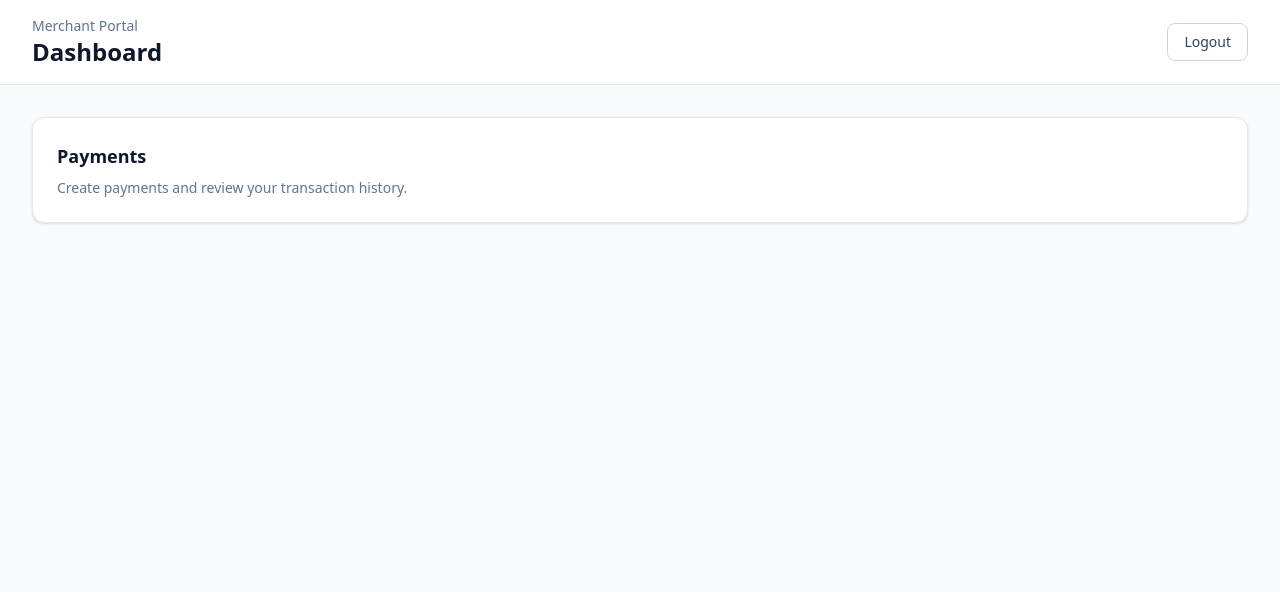
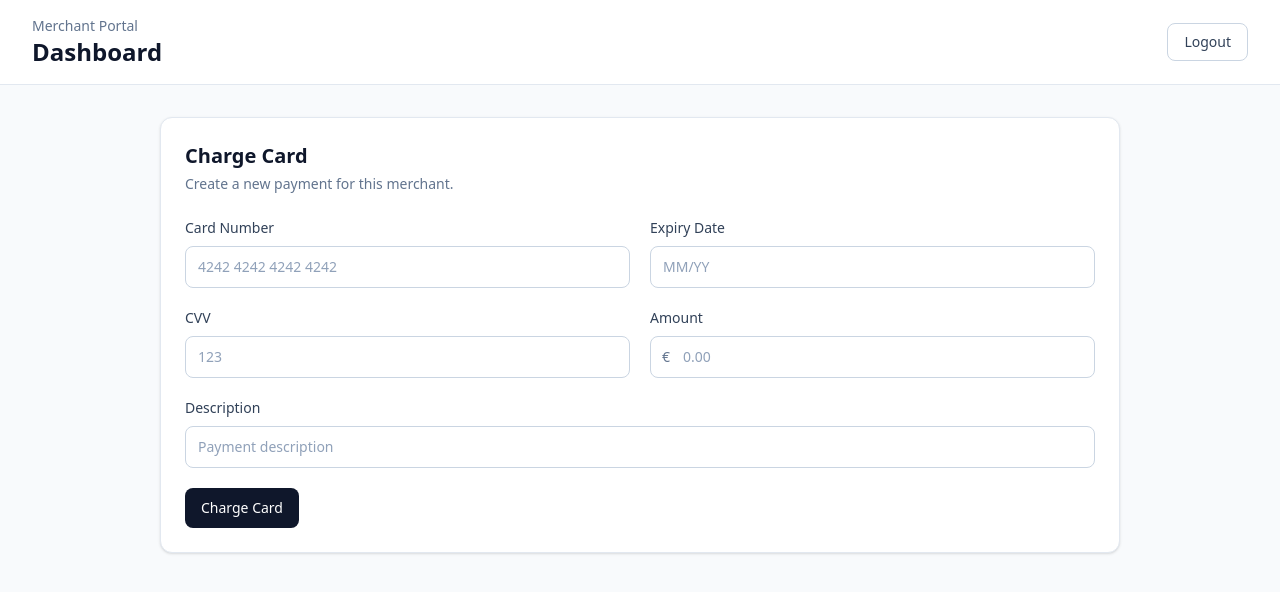
Before and after one commit to Fabio-Saraseli/merchant-payment-app, a React (Vite) app in the folder frontend/: page /dashboard in a window 1280 px wide. Shown: the top 592 px of the page. Built offline with nearby package versions, Linux system fonts and the light colour scheme; sample sign-in values are in the browser's storage.

Commit message:
add basic payment form

```diff
--- /dev/null
+++ b/frontend/src/components/PaymentForm.tsx
@@ -0,0 +1,146 @@
+import { useState } from "react";
+
+function PaymentForm() {
+  const [amount, setAmount] = useState("");
+  const [description, setDescription] = useState("");
+  const [cardNumber, setCardNumber] = useState("");
+  const [expiry, setExpiry] = useState("");
+  const [cvv, setCvv] = useState("");
+
+  const handleSubmit = (event: React.FormEvent<HTMLFormElement>) => {
+    event.preventDefault();
+
+    // TODO: need to submit form data to BE
+  };
+
+  return (
+    <section className="rounded-xl border border-slate-200 bg-white p-5 shadow-sm sm:p-6">
+      <div className="text-left">
+        <h2 className="text-lg font-semibold text-slate-900 sm:text-xl">
+          Charge Card
+        </h2>
+
+        <p className="mt-1 text-sm text-slate-500">
+          Create a new payment for this merchant.
+        </p>
+      </div>
+
+      <form onSubmit={handleSubmit} className="mt-6 space-y-5">
+        <div className="grid grid-cols-1 gap-5 sm:grid-cols-2">
+          <div className="text-left">
+            <label
+              htmlFor="cardNumber"
+              className="mb-2 block text-sm font-medium text-slate-700"
+            >
+              Card Number
+            </label>
+
+            <input
+              id="cardNumber"
+              type="text"
+              inputMode="numeric"
+              autoComplete="cc-number"
+              value={cardNumber}
+              onChange={(event) => setCardNumber(event.target.value)}
+              placeholder="4242 4242 4242 4242"
+              className="w-full rounded-lg border border-slate-300 px-3 py-2.5 text-sm text-slate-900 outline-none transition placeholder:text-slate-400 focus:border-slate-500"
+            />
+          </div>
+
+          <div className="text-left">
+            <label
+              htmlFor="expiry"
+              className="mb-2 block text-sm font-medium text-slate-700"
+            >
+              Expiry Date
+            </label>
+
+            <input
+              id="expiry"
+              type="text"
+              inputMode="numeric"
+              autoComplete="cc-exp"
+              value={expiry}
+              onChange={(event) => setExpiry(event.target.value)}
+              placeholder="MM/YY"
+              className="w-full rounded-lg border border-slate-300 px-3 py-2.5 text-sm text-slate-900 outline-none transition placeholder:text-slate-400 focus:border-slate-500"
+            />
+          </div>
+
+          <div className="text-left">
+            <label
+              htmlFor="cvv"
+              className="mb-2 block text-sm font-medium text-slate-700"
+            >
+              CVV
+            </label>
+
+            <input
+              id="cvv"
+              type="password"
+              inputMode="numeric"
+              autoComplete="cc-csc"
+              value={cvv}
+              onChange={(event) => setCvv(event.target.value)}
+              placeholder="123"
+              className="w-full rounded-lg border border-slate-300 px-3 py-2.5 text-sm text-slate-900 outline-none transition placeholder:text-slate-400 focus:border-slate-500"
+            />
+          </div>
+
+          <div className="text-left">
+            <label
+              htmlFor="amount"
+              className="mb-2 block text-sm font-medium text-slate-700"
+            >
+              Amount
+            </label>
+
+            <div className="relative">
+              <span className="absolute left-3 top-1/2 -translate-y-1/2 text-sm text-slate-500">
+                €
+              </span>
+
+              <input
+                id="amount"
+                type="number"
+                min="0"
+                step="0.01"
+                value={amount}
+                onChange={(event) => setAmount(event.target.value)}
+                placeholder="0.00"
+                className="w-full rounded-lg border border-slate-300 py-2.5 pl-8 pr-3 text-sm text-slate-900 outline-none transition placeholder:text-slate-400 focus:border-slate-500"
+              />
+            </div>
+          </div>
+        </div>
+
+        <div className="text-left">
+          <label
+            htmlFor="description"
+            className="mb-2 block text-sm font-medium text-slate-700"
+          >
+            Description
+          </label>
+
+          <input
+            id="description"
+            type="text"
+            value={description}
+            onChange={(event) => setDescription(event.target.value)}
+            placeholder="Payment description"
+            className="w-full rounded-lg border border-slate-300 px-3 py-2.5 text-sm text-slate-900 outline-none transition placeholder:text-slate-400 focus:border-slate-500"
+          />
+        </div>
+
+        <button
+          type="submit"
+          className="w-full rounded-lg bg-slate-900 px-4 py-2.5 text-sm font-medium text-white transition hover:bg-slate-800 sm:w-auto"
+        >
+          Charge Card
+        </button>
+      </form>
+    </section>
+  );
+}
+
+export default PaymentForm;
--- a/frontend/src/pages/DashboardPage.tsx
+++ b/frontend/src/pages/DashboardPage.tsx
@@ -1,4 +1,5 @@
 import { useNavigate } from "react-router-dom";
+import PaymentForm from "../components/PaymentForm";
 
 function DashboardPage() {
   const navigate = useNavigate();
@@ -12,7 +13,7 @@ function DashboardPage() {
   };
 
   return (
-    <main className="min-h-screen bg-slate-50">
+     <main className="min-h-screen bg-slate-50">
       <header className="border-b border-slate-200 bg-white">
         <div className="mx-auto flex w-full max-w-7xl flex-col gap-4 px-4 py-4 sm:flex-row sm:items-center sm:justify-between sm:px-6 lg:px-8">
           <div className="text-left">
@@ -21,11 +22,13 @@ function DashboardPage() {
             </p>
 
             <h1 className="text-xl font-semibold text-slate-900 sm:text-2xl">
-              {merchant?.name || "Dashboard"}
+              {merchant?.name || 'Dashboard'}
             </h1>
 
             {merchant?.email && (
-              <p className="mt-1 text-sm text-slate-500">{merchant.email}</p>
+              <p className="mt-1 text-sm text-slate-500">
+                {merchant.email}
+              </p>
             )}
           </div>
 
@@ -39,15 +42,9 @@ function DashboardPage() {
         </div>
       </header>
 
-      <section className="mx-auto w-full max-w-7xl px-4 py-6 sm:px-6 sm:py-8 lg:px-8">
-        <div className="rounded-xl border border-slate-200 bg-white p-5 text-left shadow-sm sm:p-6">
-          <h2 className="text-lg font-semibold text-slate-900">Payments</h2>
-
-          <p className="mt-2 text-sm text-slate-500">
-            Create payments and review your transaction history.
-          </p>
-        </div>
-      </section>
+      <div className="mx-auto w-full max-w-5xl px-4 py-6 sm:px-6 sm:py-8 lg:px-8">
+        <PaymentForm />
+      </div>
     </main>
   );
 }
```
